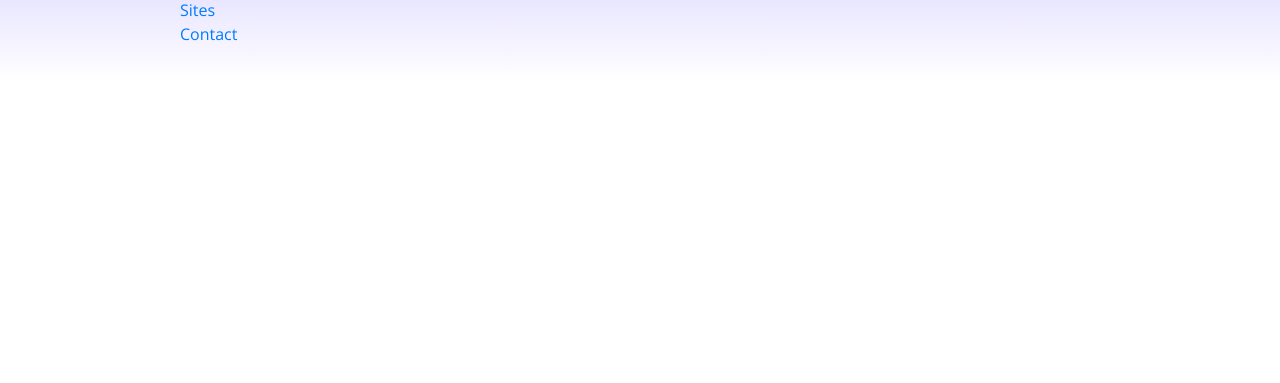
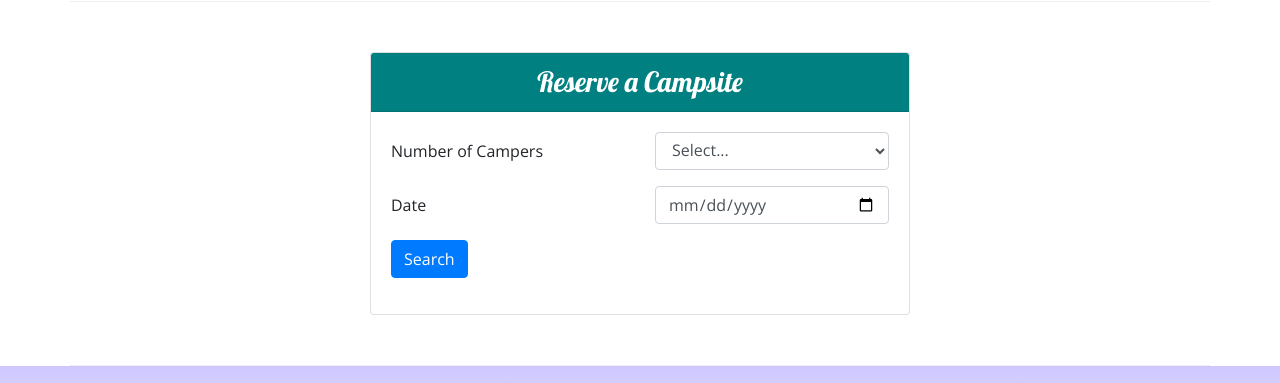
Before and after one commit to laminarhealth/nucampsite, a website: page index.html in a window 1280 px wide. Shown: the part 1151-1534 px from the top of the page. Before the commit the page ends 1233 px from the top, so only its background shows below. Drawn offline with nearby package versions, Linux system fonts and the light colour scheme.

Commit message:
Week 2 Assignment

```diff
--- a/index.html
+++ b/index.html
@@ -24,9 +24,14 @@
                 <div class="col-4 col-sm-3 col-md-2 align-self-center">
                     <a href="#"><img src="img/logo.png" class="img-fluid" /></a>
                  </div>
+
                 <div class="col">
                     <h1>NuCamp</h1>
                     <h2>a better way to camp</h2>
+                </div>
+
+                <div class="col col-md-4 col-xl-2 align-self-center mt-4">
+                    <a href="#reserveForm"><button class="btn btn-info btn-large">Reserve Campsite</button></a>
                 </div>
             </div>
         </div>
@@ -69,18 +74,31 @@
             <div class="col-sm-4 col-md-3">
                 <h2>Featured Campsites</h2>
             </div>
+
             <div class="col">
-                <h3>React Lake Campground</h3>
-                <div class="d-none d-sm-block">
-                    <p>Nestled in the foothills of the Chrome Mountains, this campground on the shores of the pristine React Lake is a favorite for fly fishers.</p>
+                <div class="media">
+                    <div class="media-body align-self-center">
+                        <h3>React Lake Campground</h3>
+                        <div class="d-none d-sm-block">
+                            <p>Nestled in the foothills of the Chrome Mountains, this campground on the shores of the pristine React Lake is a favorite for fly fishers.</p>
+                        </div>
+                    </div>
+                    <img class="d-flex float-right ml-3 img-thumbnail" src="img/react-lake-thumb.jpg" alt="React Lake" />
                 </div>
             </div>
+            <!-- HELP - why can't I get the text to be centered while the image is R justified?-->
+            <!-- <div class="col">
+                <div class="media-body align-self-center">
+                    <img class="d-flex float-right ml-3 img-thumbnail" src="img/react-lake-thumb.jpg" alt="React Lake" />
+                </div>
+            </div> -->
         </div>
 
         <div class="row row-content align-items-center">
             <div class="col-sm-4 order-sm-last col-md-3">
                 <h2 class="text-sm-right">Our Community Partners</h2>
             </div>
+
             <div class="col">
                 <div class="media">
                     <img class="d-flex mr-3 img-thumbnail" src="img/bootstrap-thumb.png" alt="Bootstrap Outfitters" />
@@ -91,7 +109,56 @@
                 </div>
             </div>
         </div>
+
+        <div class="row row-content">
+            <div class="col col-sm-6 mx-auto">
+                <div class="card">
+                    <h3 class="card-header text-white text-center" style="background-color:#008080;">
+                        Reserve a Campsite
+                    </h3>
+                    <div class="card-body">
+                        <form id="reserveForm">
+                            <div class="form-group row">
+                                <label for="numCampers" class="col-sm-6 col-form-label">
+                                    Number of Campers
+                                </label>
+
+                                <div class="col-sm-6">
+                                    <select class="form-control" name="numCampers" id="numCampers">
+                                        <option>Select...</option>
+                                        <option value="1">1</option>
+                                        <option value="2">2</option>
+                                        <option value="3">3</option>
+                                        <option value="4">4</option>
+                                        <option value="5">5</option>
+                                        <option value="6">6</option>
+                                    </select>
+                                </div>
+                            </div>
+
+                            <div class="form-group row">
+                                <label for="date" class="col-sm-6 col-form-label">
+                                    Date
+                                </label>
+
+                                <div class="col-sm-6">
+                                    <input class="form-control" type="date" id="date" name="date" placeholder="mm/dd/yyyy"></input>
+                                </div>
+                            </div>
+
+                            <div class="form-group row">
+                                <div class="col">
+                                    <button type="submit" class="btn btn-primary">Search</button>
+                                </div>
+                            </div>
+
+                        </form>
+                    </div>
+                </div>
+            </div>
+        </div>
     </div>
+
     <footer class="site-footer">
        <div class="container">
             <div class="row">
```
